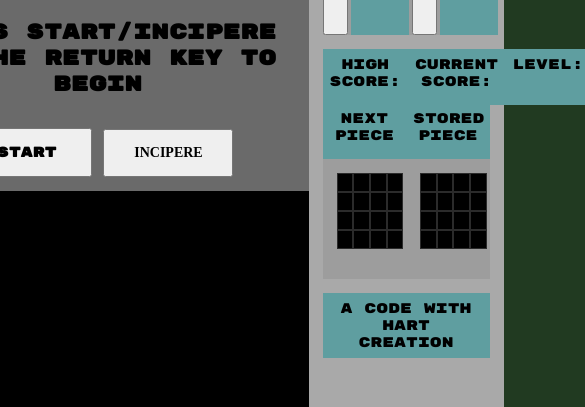
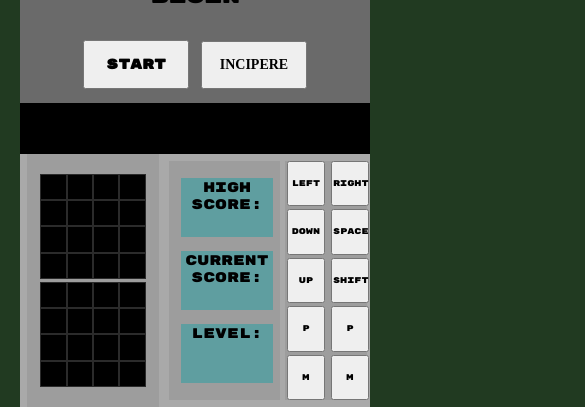
Before and after one commit to philiphart1006/classical-tetris, a plain HTML site: page index.html in a window 390 px wide. Shown: the part 437-844 px from the top of the page, 585 px wide, since content can reach past the window. Drawn offline with Linux system fonts and the light colour scheme; a web font is replaced by a local one.

Commit message:
makes mobile responsive

```diff
--- a/css/main.css
+++ b/css/main.css
@@ -13,6 +13,19 @@
     display: flex;
     justify-content: center;
   }
+
+  @media screen and (min-width: 1200px) {
+    .classicalBody{
+      background-image: url(../assets/colosseum.jpg);
+      background-size: cover;
+      background-repeat: no-repeat
+    }
+  }
+
+
+  /* Attribution to add to body when page wide enough: */
+  /* Photo by <a href="https://unsplash.com/@bdv91?utm_content=creditCopyText&utm_medium=referral&utm_source=unsplash">Dmitry Bukhantsov</a> on <a href="https://unsplash.com/photos/the-inside-of-an-old-building-with-a-lot-of-windows-DexkTCvt-eA?utm_content=creditCopyText&utm_medium=referral&utm_source=unsplash">Unsplash</a>
+   */
 
   section {
     background-color: rgb(157, 157, 157);
@@ -107,7 +120,7 @@
 
   .controls {
     display: grid;
-    grid-template-columns: 15% 35% 15% 35%;
+    grid-template-columns: 35% 15% 15% 35%;
     grid-template-rows: 1fr 1fr 1fr 1fr 1fr;
     text-align: center;
     align-items: center;
@@ -176,3 +189,71 @@
   .piece.typeReverseZ{
     background-color: red;
   }
+
+@media screen and (max-width: 600px) {
+  body {
+    display: grid;
+    grid-template-rows: 70% 30%
+  }
+
+  main {
+    align-self: center;
+    justify-self: center;
+  }
+
+  .logo, .credits {
+    display: none
+  }
+  /* .credits {
+    display: none
+  } */
+
+  .sidebar {
+    width: 100vh;
+    flex-direction: row-reverse;
+    justify-content: space-between;
+  }
+
+  .sidebar * {
+    margin: 0.5em 0.2em
+  }
+
+  .sidebar p {
+    padding: 0.1em
+  }
+
+  .metrics {
+    flex-direction: column;
+    padding: 0.7em
+  }
+
+  .metrics * {
+    font-size: 1em;
+  }
+
+  .futureGrids {
+    margin: 0em 0.5em;
+    display: flex;
+    flex-direction: column
+  }
+
+  .futureGrids p {
+    display: none
+  }
+
+  .futureGrid {
+    margin: 0.1em 0.5em
+  }
+
+  .controls p {
+    display: none;
+    /* padding: 0.5em; */
+    margin: 0.5em 0.5em
+  }
+
+  .controls {
+    display: grid;
+    grid-template-rows: 19% 19% 19% 19% 19%;
+    grid-template-columns: 50% 50%;
+  }
+}
--- a/index.html
+++ b/index.html
@@ -24,16 +24,16 @@
     <section class="sidebar">
       <img class="logo" src="assets/logo.png">
       <section class = "controls">
-        <button id="leftButton">Left</button><p>Move left</p>
+        <p>Move left</p><button id="leftButton">Left</button>
         <button id="rightButton">Right</button><p>Move right</p>
-        <button id="downButton">Down</button><p>Move down</p>
+        <p>Move down</p><button id="downButton">Down</button>
         <button id="spaceButton">Space</button><p>Drop piece</p>
-        <button id="upButton">Up</button><p>Rotate</p>
+        <p>Rotate</p><button id="upButton">Up</button>
         <button id="shiftButton">Shift</button><p>Rotate back</p>
-        <button id="pauseButton">P</button><p>Pause/ Unpause</p>
-        <button id="muteButton">M</button><p>Mute/ Unmute</p>
-        <button id="spareButton"></button><p></p>
-        <button id="spareButton2"></button><p></p>
+        <p>Pause</p><button id="pauseButton">P</button>
+        <button id="unPauseButton">P</button><p>Unpause</p>
+        <p>Mute</p><button id="muteButton">M</button>
+        <button id="unMuteButton">M</button><p>Unmute</p>
       </section>
       <section class="metrics">
         <section class="highScore">
--- a/js/main.js
+++ b/js/main.js
@@ -14,7 +14,7 @@ let mode = 'classic'
 
 // ! Elements
 // Get DOM elements for main grid, preview grid, start button
-const dropGridEl = document.querySelector('.dropGrid')
+let dropGridEl = document.querySelector('.dropGrid')
 const previewGridEl = document.querySelector('.previewGrid')
 const storeGridEl = document.querySelector('.storeGrid')
 let startButton = document.querySelector('.start')
@@ -52,7 +52,7 @@ let timeInterval = 1000
 const starterSquare = width * 3.5 - 1
 let gameOver = false
 let gamePaused = false
-let musicMuted = true
+let musicMuted = false
 
 // ! Preview Grid
 // Create a preview grid that is 4x4 to display upcoming tetromino
@@ -223,7 +223,8 @@ function startGameClassical() {
   mode = 'classical'
   let audio = document.querySelector('#typeAMusic')
   audio.src='assets/classicalMusic.mp3'
-
+  let body = document.querySelector('body')
+  body.classList.add('classicalBody')
   startGame()
 }
 
@@ -528,7 +529,10 @@ function unMuteMusicFn(){
 
 // * Store/Retrieve piece
 function storePieceFn(){
+  // Only allow to run if active piece is fully in dropGrid
+  const holdingBayNL = document.querySelectorAll('.holdingGrid.piece.moving')
   // Deduce type of stored piece
+  if (holdingBayNL.length == 0){
     let storeType
     storeTetNL = storeGridEl.querySelectorAll('.piece')
     if (storeTetNL.length > 0) {
@@ -574,11 +578,11 @@ function storePieceFn(){
       eval(fnToRun + '(dropCells)')
       activateHoldingFn()
     }
-
   // If store piece exists already, remove holding piece and create piece with same type then activate holding fn
   // Re-create current piece in storeGrid with .storeCells class
   // Remove active piece classes from drop grid
   // Activate next piece in holding
+  }
 }
 
 //! User interactions - rotate
@@ -725,8 +729,7 @@ function completeLineCheckFn() {
 function completeLineFn(row){
   console.log('Complete line function running for row: ', row)
   const Sound = document.querySelector('#successSound')
-  Sound.play()
-
+  if(!musicMuted) {Sound.play()}
   score += width
   scoreEl.innerText = score
   // Set level based on score
@@ -780,7 +783,7 @@ window.addEventListener('keyup', keyupFunctions)
 window.addEventListener('keydown', keydownFunctions)
 
 // ! Fetch control button elements & add event listeners that equates clicking relevant button to pressing that key; this is broken
-const controlNames = ['leftButton','rightButton','downButton','spaceButton','upButton','shiftButton','pauseButton','muteButton']
+const controlNames = ['leftButton','rightButton','downButton','spaceButton','upButton','shiftButton','pauseButton','unPauseButton','muteButton','unMuteButton']
 const controlButtons = []
 controlNames.forEach(function(button){
   button = document.querySelector(`#${button}`)
@@ -794,12 +797,10 @@ controlButtons[2].addEventListener('click',moveDownFn)
 controlButtons[3].addEventListener('click',hardDropFn)
 // controlButtons[4].addEventListener('click',rotateFn(rotationMoveArray))
 // controlButtons[5].addEventListener('click',rotateFn(rotationMoveAntiArray))
-
-// if (!gamePaused) {
-//   controlButtons[6].addEventListener('click',pauseGameFn())
-// } else {
-// controlButtons[6].addEventListener('click',unPauseGameFn())
-// }
+controlButtons[6].addEventListener('click',pauseGameFn)
+controlButtons[7].addEventListener('click',unPauseGameFn)
+controlButtons[8].addEventListener('click',muteMusicFn)
+controlButtons[9].addEventListener('click',unMuteMusicFn)
 
 if (!musicMuted) {
   controlButtons[7].addEventListener('click',muteMusicFn)
```
Also changed, not shown: 1 other file. Lines whose indentation alone changed are shown as unchanged.
